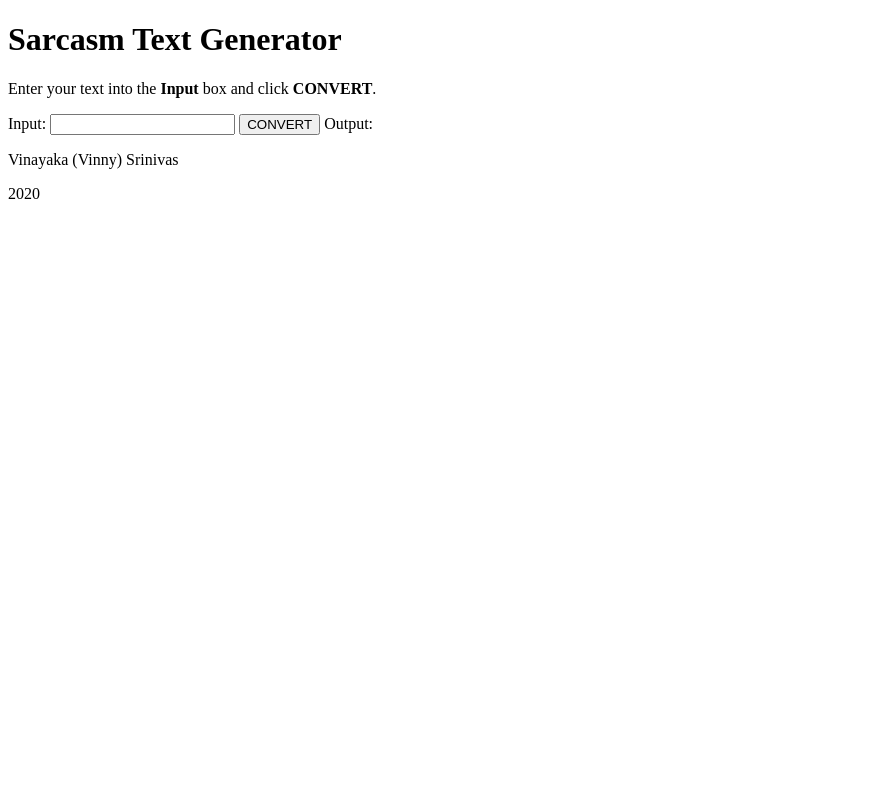
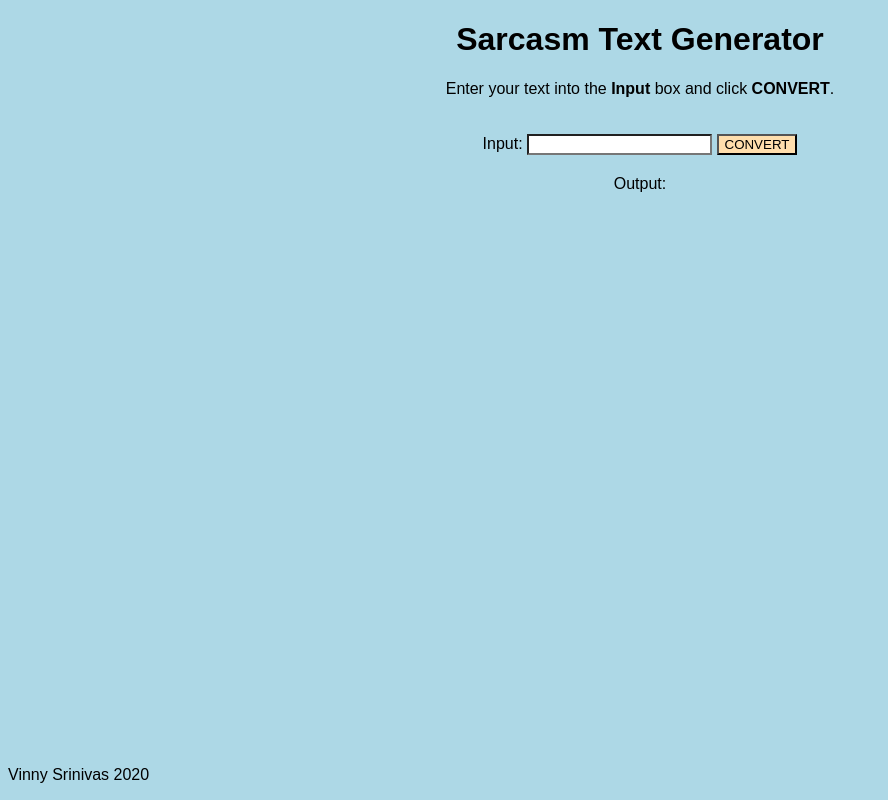
Before and after one commit to vinny-sri/txtflip, a plain HTML site: page index.html in a window 1280 px wide. Shown: the whole page, without its empty margins (0-888 px from the left). Drawn offline with Linux system fonts and the light colour scheme.

Commit message:
Finished initial styling

```diff
--- a/index.html
+++ b/index.html
@@ -8,23 +8,22 @@
         <link rel="stylesheet" href="styles.css">
     </head>
     <body>
-        <h1>Sarcasm Text Generator</h1>
-        <p>Enter your text into the <b>Input</b> box and click <b>CONVERT</b>.</p>
+        <h1 id="title">Sarcasm Text Generator</h1>
+        <p id="directions">Enter your text into the <b>Input</b> box and click <b>CONVERT</b>.</p>
         <form>
             <label>
                 <span>Input:</span>
-                <input type="text" id="input" />
+                <input type="text" id="input"/>
             </label>
             <button type="button">CONVERT</button>
-            <label>
-                <span>Output:</span>
-                <output type="text" id="output"></output>
-            </label>
         </form>
+        <label>
+            <span>Output:</span>
+            <output type="text" id="output"></output>
+        </label>
         <script src="app.js" async defer></script>
     </body>
     <footer>
-        <p>Vinayaka (Vinny) Srinivas</p>
-        <p>2020</p>
+        <p>Vinny Srinivas 2020</p>
     </footer>
 </html>
--- a/styles.css
+++ b/styles.css
@@ -0,0 +1,38 @@
+* {
+  font-family: Arial, Helvetica, sans-serif;
+  background: lightblue;
+}
+
+body {
+  text-align: center;
+}
+
+#title {
+  text-align: center;
+  font-family: Arial, Helvetica, sans-serif;
+}
+
+form {
+  padding: 20px;
+}
+
+footer {
+  position: absolute;
+  bottom: 0;
+  text-align: left;
+}
+
+#input {
+  background: white;
+  height: 300;
+  width: 300;
+}
+
+button {
+  background: navajowhite;
+}
+
+button:hover {
+  cursor: pointer;
+  background: goldenrod;
+}
```
